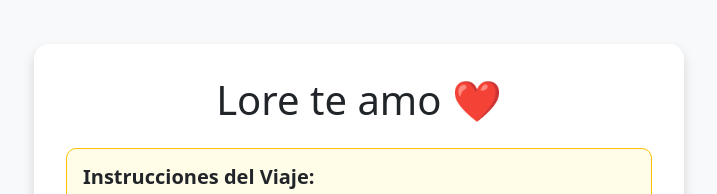
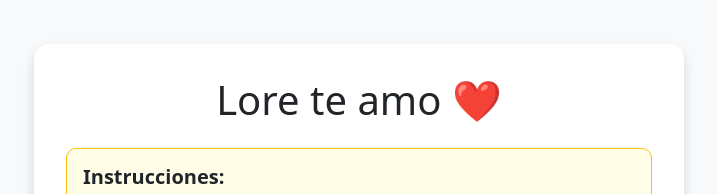
Before and after one commit to charlieroa/amorv2, a plain HTML site: page index.html in a window 1280 px wide. Shown: the part 132-326 px from the top of the page, without its empty margins (281-998 px from the left). Drawn offline with nearby package versions, Linux system fonts and the light colour scheme.

Commit message:
firstjd commislht

```diff
--- a/index.html
+++ b/index.html
@@ -22,7 +22,7 @@
         <h1 class="mb-4">Lore te amo ❤️</h1>
 
         <div class="instructions">
-            <h5 class="fw-bold">Instrucciones del Viaje:</h5>
+            <h5 class="fw-bold">Instrucciones:</h5>
             <p class="mb-0">
                 Todos los días, al oprimir el botón, descubrirás qué es lo que destrabaste dentro de mí. Además, recibirás una <strong>pista</strong>.
                 <br>
```
